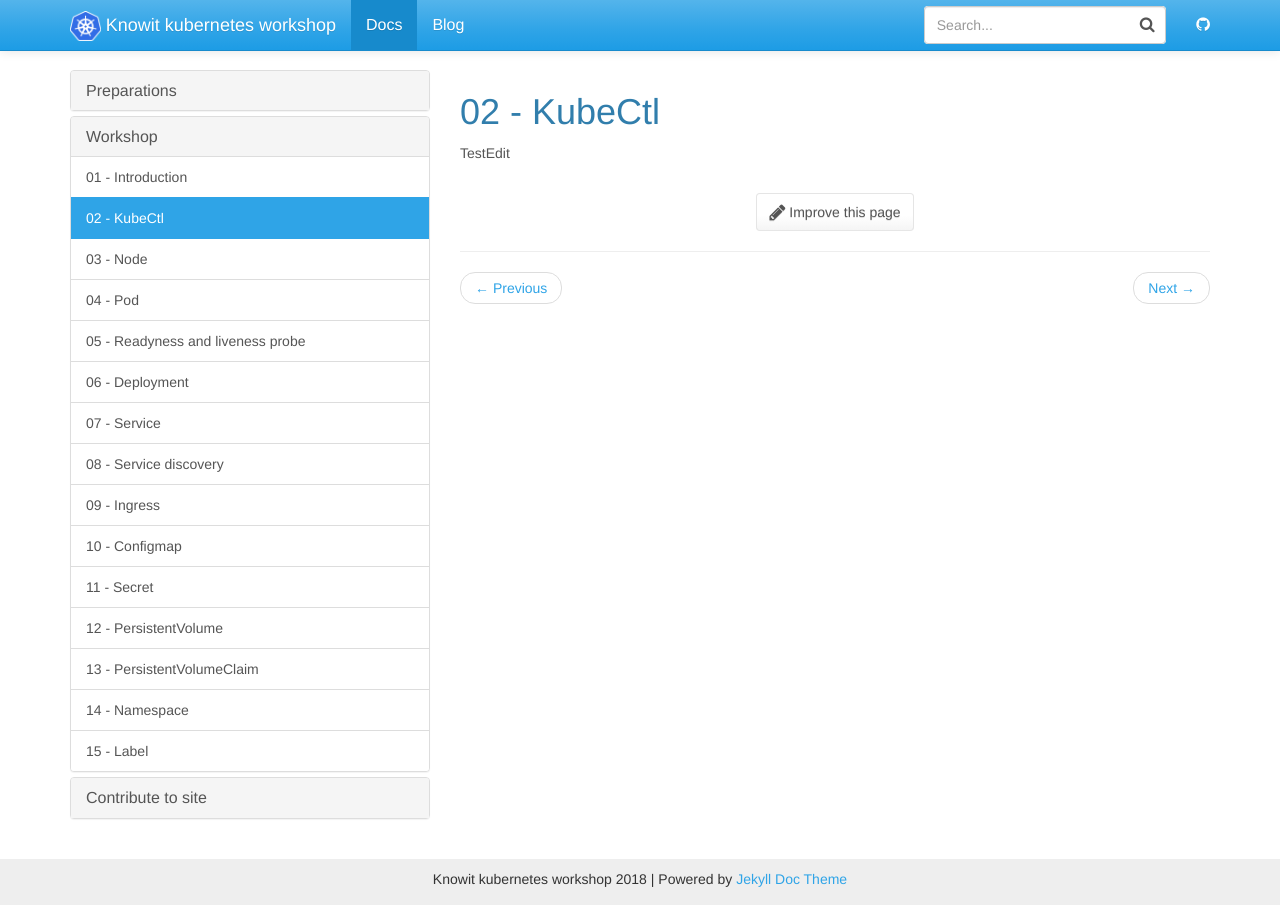
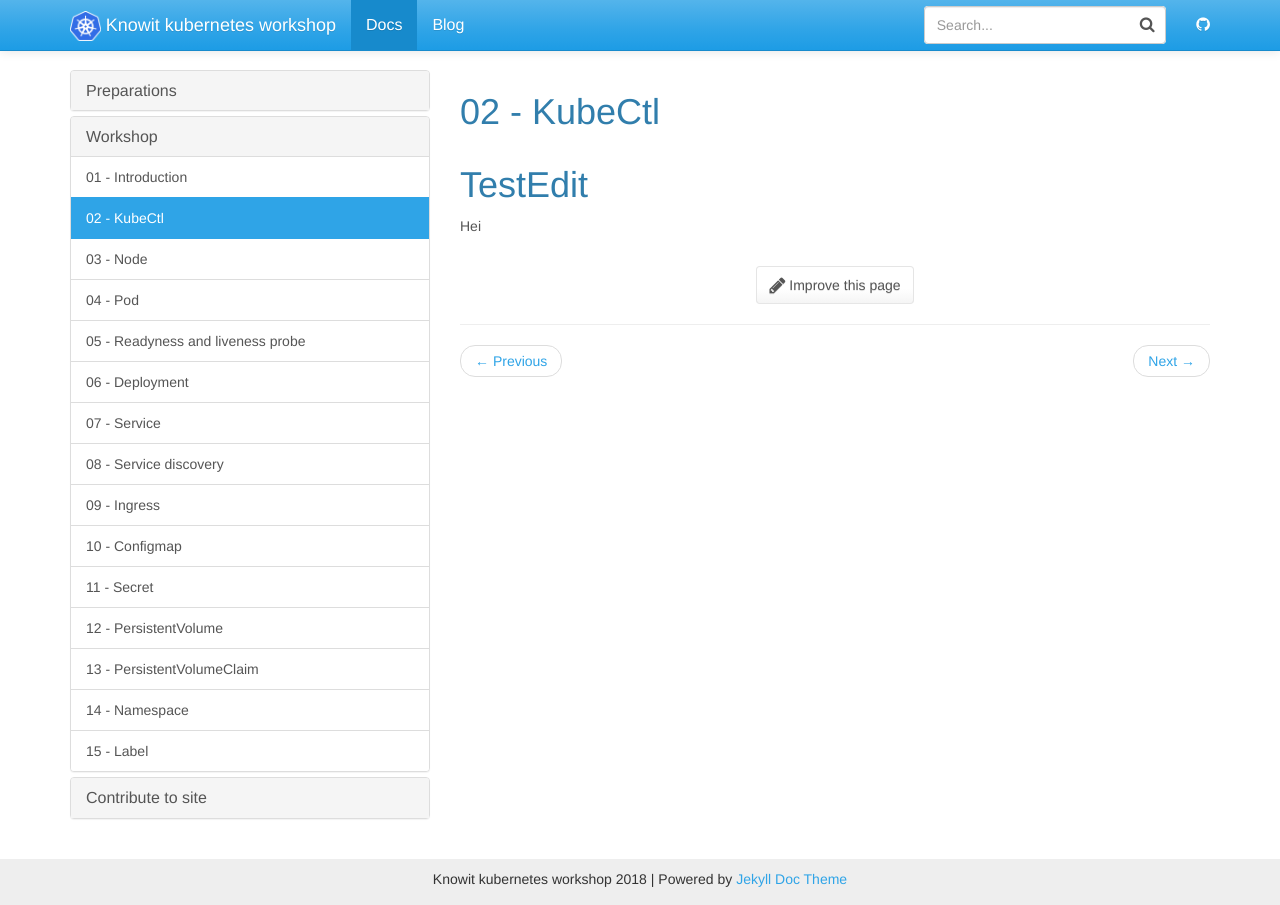
Before and after one commit to knowit/kubernetes-workshop, a Jekyll site: the page built from docs/_docs/workshop/02-kubectl.md, in a window 1280 px wide. Built offline with Jekyll 4.4.1, drawn with Linux system fonts in a browser that asks for light colours; nearby versions of some CDN libraries.

Commit message:
Update 02-kubectl.md

```diff
--- a/docs/_docs/workshop/02-kubectl.md
+++ b/docs/_docs/workshop/02-kubectl.md
@@ -3,4 +3,5 @@ title: 02 - KubeCtl
 permalink: /docs/02-kubectl/
 ---
 
-TestEdit
+# TestEdit
+Hei
```
